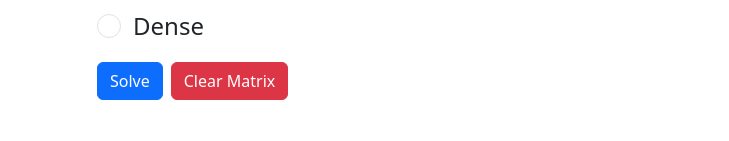
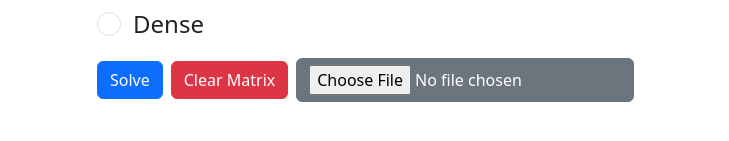
Before and after one commit to EmnaMnejja6/Gauss-Jordan, a React (Vite) app: page /resolution in a window 1280 px wide. Shown: the part 637-778 px from the top of the page, without its empty margins (415-1144 px from the left). Built offline with nearby package versions, Linux system fonts and the light colour scheme.

Commit message:
added file

```diff
--- a/src/Components/SystemResolution.tsx
+++ b/src/Components/SystemResolution.tsx
@@ -19,6 +19,7 @@ const SystemResolution: React.FC = () => {
   const [showSteps, setShowSteps] = useState<boolean>(true);
   const [matrixType, setMatrixType] = useState<string | null>(null);
   const [error, setError] = useState<string | null>(null);
+  const [fileImported, setFileImported] = useState<boolean>(false);
 
   const handleMatrixSizeChange = (e: React.ChangeEvent<HTMLInputElement>) => {
     const size = parseInt(e.target.value, 10);
@@ -53,9 +54,11 @@ const SystemResolution: React.FC = () => {
     setSteps([]);
     setMatrixType(null);
     setError(null);
+    //
+    setFileImported(false);
   };
 
-  const handleResolution = () => {
+  /*const handleResolution = () => {
     let result;
     result = gaussJordanWithPivot(matrix);
     /*switch (matrixType) {
@@ -74,8 +77,18 @@ const SystemResolution: React.FC = () => {
         break;
     }
     */
-    setSolutionMatrix(result.matrix);
+    /*setSolutionMatrix(result.matrix);
     setSteps(result.steps);
+  };*/
+  const handleResolution = () => {
+    try {
+      const result = gaussJordanWithPivot(matrix);
+      setSolutionMatrix(result.matrix);
+      setSteps(result.steps);
+      setShowSteps(!(fileImported && matrixSize > 5)); // Affiche uniquement la solution si la matrice est grande
+    } catch (error) {
+      setError("Erreur lors de la résolution.");
+    }
   };
 
   const renderMatrix = () => {
@@ -93,6 +106,49 @@ const SystemResolution: React.FC = () => {
       .join("\\\\");
     return `\\left(\\begin{matrix}${matrixString}\\end{matrix}\\right)`;
   };
+
+
+  const handleImport = (e: React.ChangeEvent<HTMLInputElement>) => {
+    const file = e.target.files?.[0];
+    if (file) {
+      const reader = new FileReader();
+      reader.onload = (event) => {
+        const content = event.target?.result as string;
+        const values = lireFichier(content);
+        if (values.length < matrixSize * (matrixSize + 1)) {
+          setError("Le fichier contient trop peu de valeurs pour former la matrice.");
+          return;
+        }
+        setMatrix(selectionAleatoire(values, matrixSize));
+        setSolutionMatrix(null);
+        setSteps([]);
+        setFileImported(true);
+        setError(null);
+      };
+      reader.readAsText(file);
+    }
+  };
+
+  const selectionAleatoire = (values: number[], n: number): number[][] => {
+    const matrix: number[][] = [];
+    for (let i = 0; i < n; i++) {
+      const row = [];
+      for (let j = 0; j < n + 1; j++) {
+        const randomIndex = Math.floor(Math.random() * values.length);
+        row.push(values[randomIndex]);
+      }
+      matrix.push(row);
+    }
+    return matrix;
+  };
+
+  const lireFichier = (fileContent: string): number[] => {
+    return fileContent
+      .split(/\s+/)
+      .map((val) => parseFloat(val))
+      .filter((num) => !isNaN(num));
+  };
+
 
   return (
     <div
@@ -213,6 +269,12 @@ const SystemResolution: React.FC = () => {
         <button className="btn btn-danger ms-2" onClick={handleClearMatrix}>
           Clear Matrix
         </button>
+        <input
+          type="file"
+          accept=".txt"
+          onChange={handleImport}
+          className="btn btn-secondary ms-2"
+        />
       </div>
 
       {solutionMatrix && (
```
